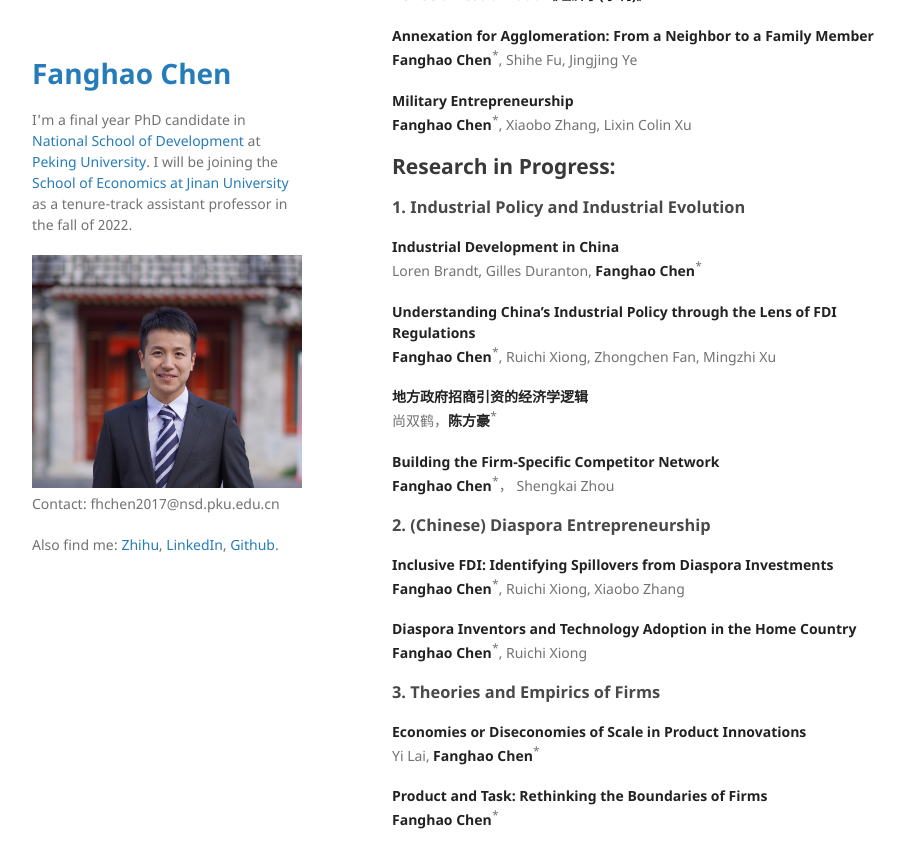
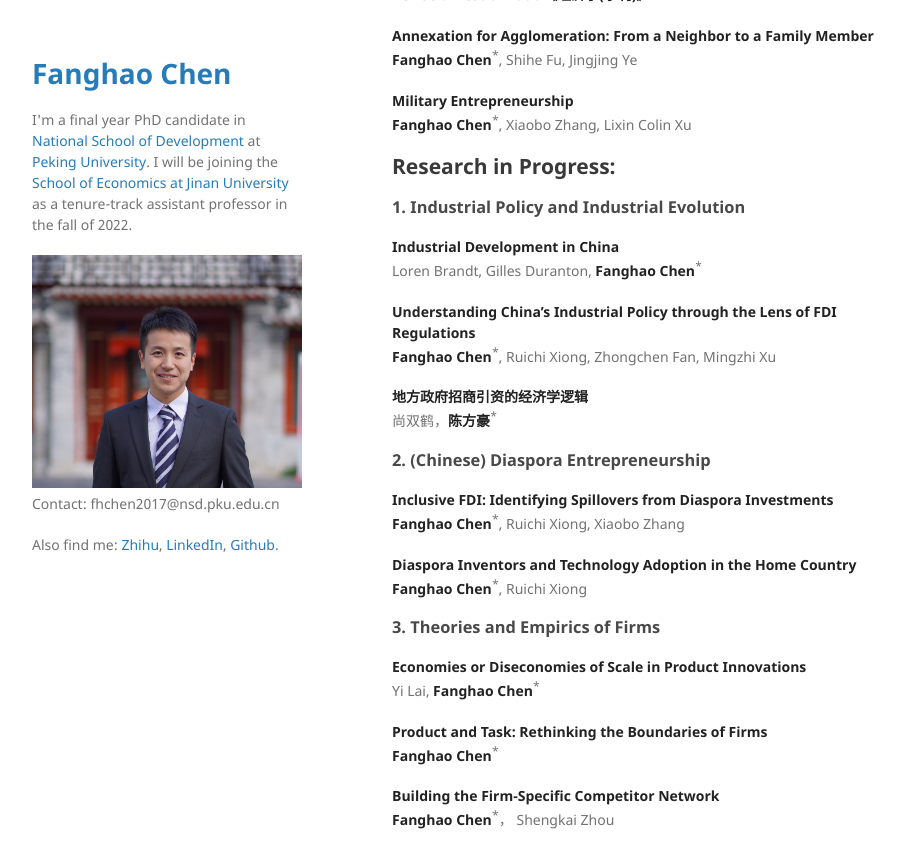
Before and after one commit to FanghaoChen/homepage, a Jekyll site: the page built from research.md, in a window 1280 px wide and 900 px high, scrolled down 675 px. Shown: the top 868 px of the window, without its empty margins (178-1083 px from the left). Built offline with Jekyll 4.4.1, drawn with Linux system fonts in a browser that asks for light colours; part of the change alters nothing that is shown.

```diff
--- a/research.md
+++ b/research.md
@@ -50,9 +50,6 @@ Loren Brandt, Gilles Duranton, **Fanghao Chen**<sup>*</sup>
 **地方政府招商引资的经济学逻辑**  <br/>
 尚双鹤，**陈方豪**<sup>*</sup>
 
-**Building the Firm-Specific Competitor Network** <br/>
-**Fanghao Chen**<sup>*</sup>， Shengkai Zhou
-
 ### 2. (Chinese) Diaspora Entrepreneurship ###
 
 **Inclusive FDI: Identifying Spillovers from Diaspora Investments** <br/>
@@ -68,3 +65,6 @@ Yi Lai, **Fanghao Chen**<sup>*</sup>
 
 **Product and Task: Rethinking the Boundaries of Firms** <br/>
 **Fanghao Chen**<sup>*</sup>
+
+**Building the Firm-Specific Competitor Network** <br/>
+**Fanghao Chen**<sup>*</sup>， Shengkai Zhou
```
